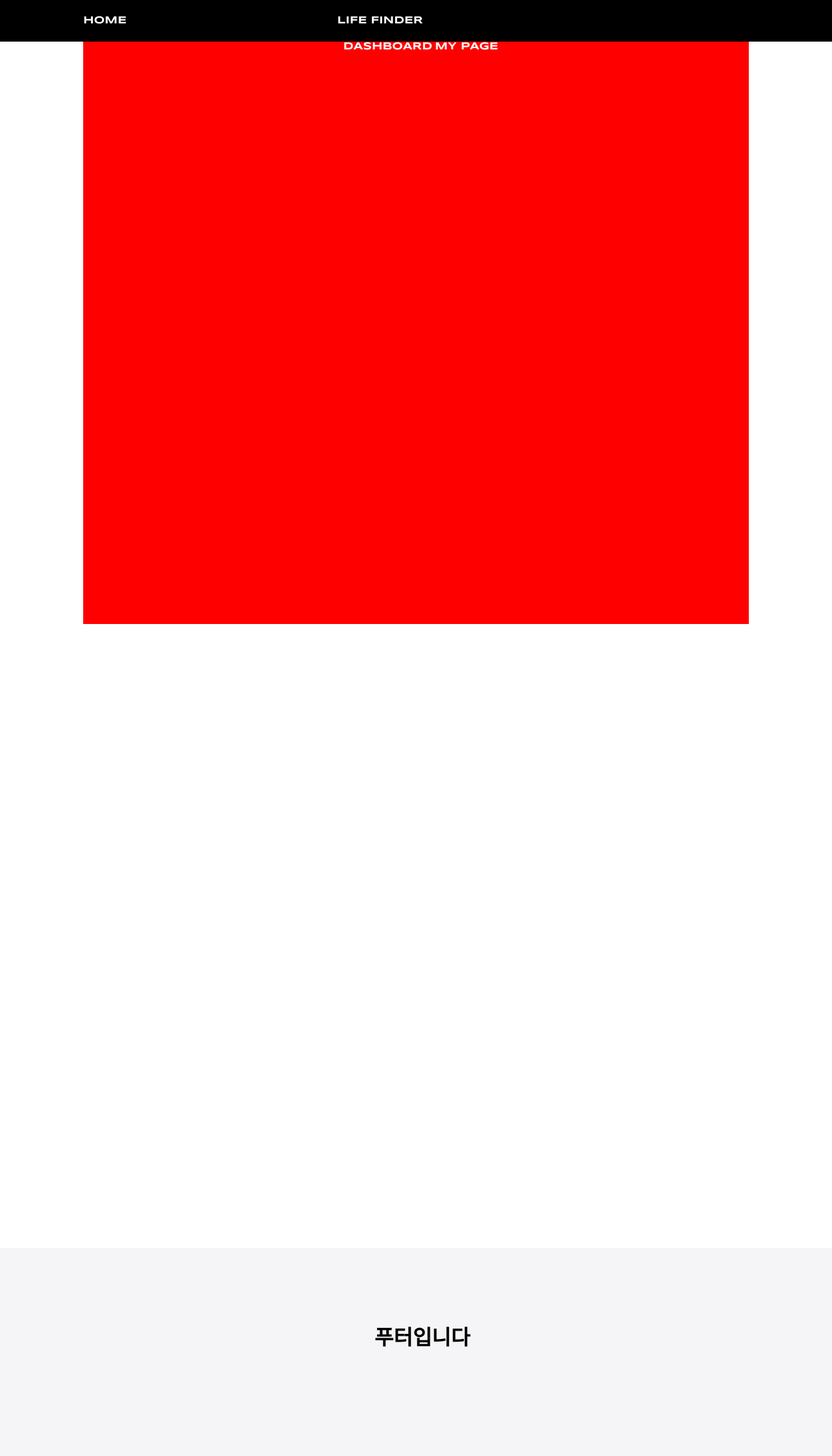
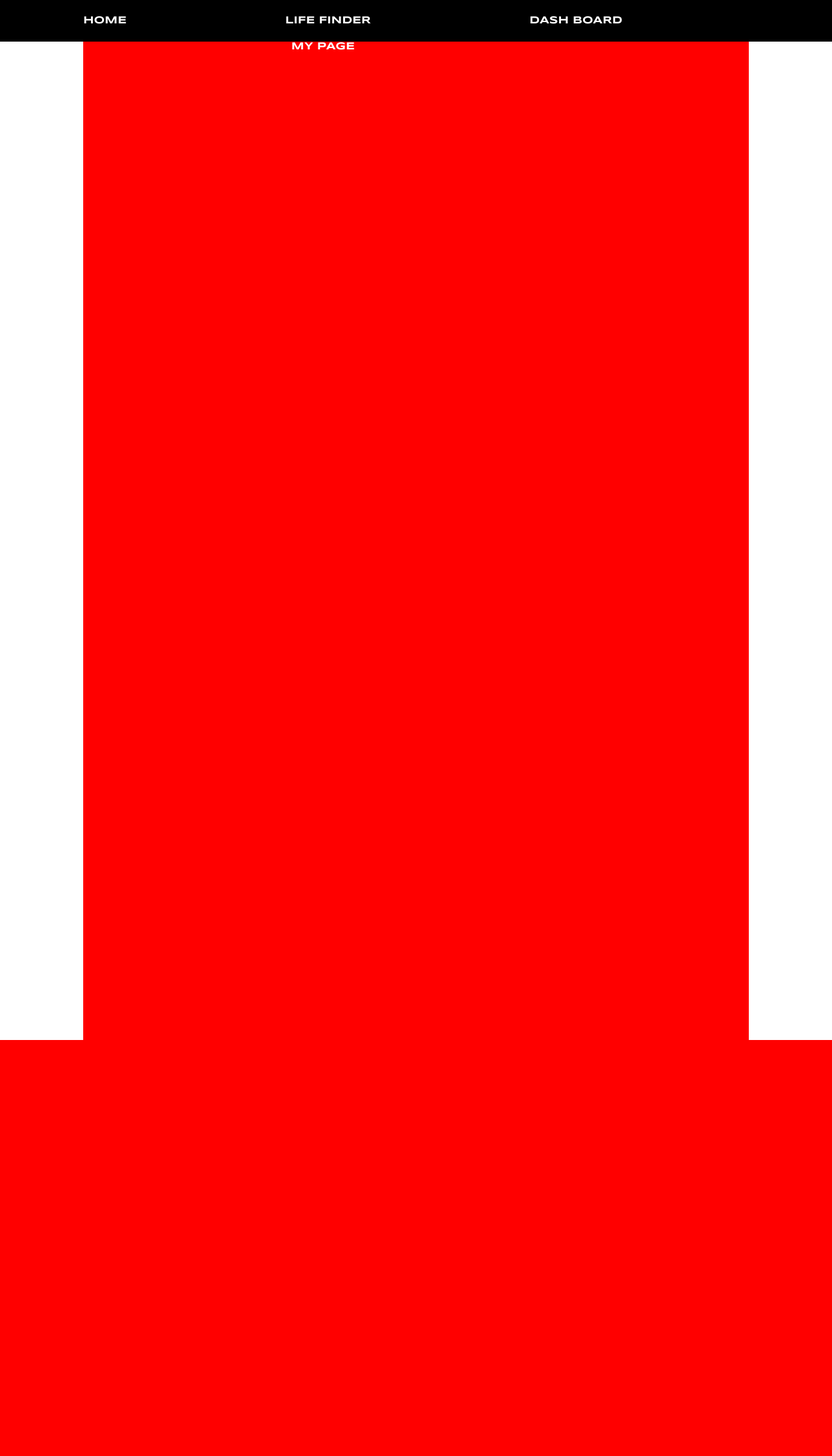
Before and after one commit to Koeunseooooo/Life_Finder, a Django app: page / in a window 1280 px wide. Shown: the whole page at 65% size. After the commit the page ends 1600 px from the top, so only its background shows below. Run offline with Django 3.2, Linux system fonts and the light colour scheme.

Commit message:
진짜 초기 설정

```diff
--- a/config/main/static/main/base.css
+++ b/config/main/static/main/base.css
@@ -32,12 +32,16 @@
 }
 
 nav li:nth-child(2){
-    margin-left: 20rem;
+    margin-left: 15rem;
 
 }
 
 nav li:nth-child(3){
-    margin-left: 25rem;
+    margin-left: 15rem;
+}
+
+nav li:nth-child(4){
+    margin-left: 20rem;
 }
 
 nav a{
@@ -47,21 +51,6 @@
 .contents{
     margin: 0 auto;
     width: 80%;
-    height: 60rem;
+    height: 100rem;
     background-color: red;
 }
-
-footer{
-    position: sticky;
-    margin-top: 60rem;
-    width: 100%;
-    height: 20rem;
-    background-color: #F5F5F7;
-    color: white;
-}
-
-footer h1{
-    color: black;
-    padding-left: 45%;
-    padding-top: 7rem;
-}
--- a/config/main/templates/main/base.html
+++ b/config/main/templates/main/base.html
@@ -13,19 +13,14 @@
     <ul>
         <li><a href="#">HOME</a></li>
         <li><a href="#">LIFE FINDER</a></li>
-        <li><a href="#">DASHBOARD</a></li>
+        <li><a href="#">DASH BOARD</a></li>
         <li><a href="#">MY PAGE</a></li>
     </ul>
 </nav>
 
 <div class="contents">
-    {% block content %}
-    {% endblock %}
+
 </div>
-
-<footer>
-<h1>푸터입니다</h1>
-</footer>
 
 
 
```
Also changed, not shown: config/cal/migrations/0001_initial.py (added).
